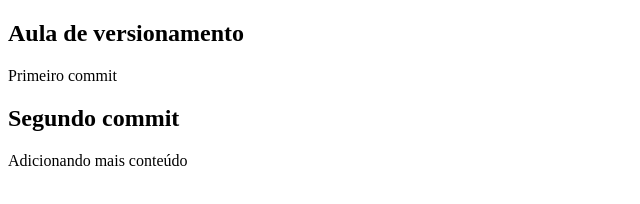
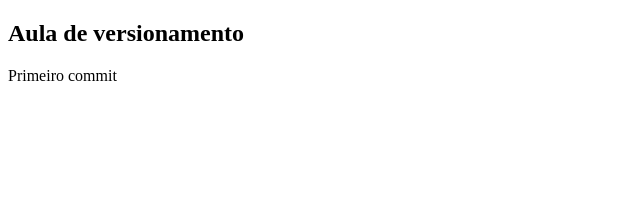
Before and after one commit to nosbordeGit/aula-versionamento2, a plain HTML site: page index.html in a window 1280 px wide. Shown: the whole page, without its empty margins (0-640 px from the left). Drawn offline with Linux system fonts and the light colour scheme.

Commit message:
correção git

```diff
--- a/index.html
+++ b/index.html
@@ -10,9 +10,5 @@
         <h1>Aula de versionamento</h1>
         <p>Primeiro commit</p>
     </section>
-    <section>
-        <h2>Segundo commit</h2>
-        <p>Adicionando mais conteúdo</p>
-    </section>
 </body>
 </html>
```
